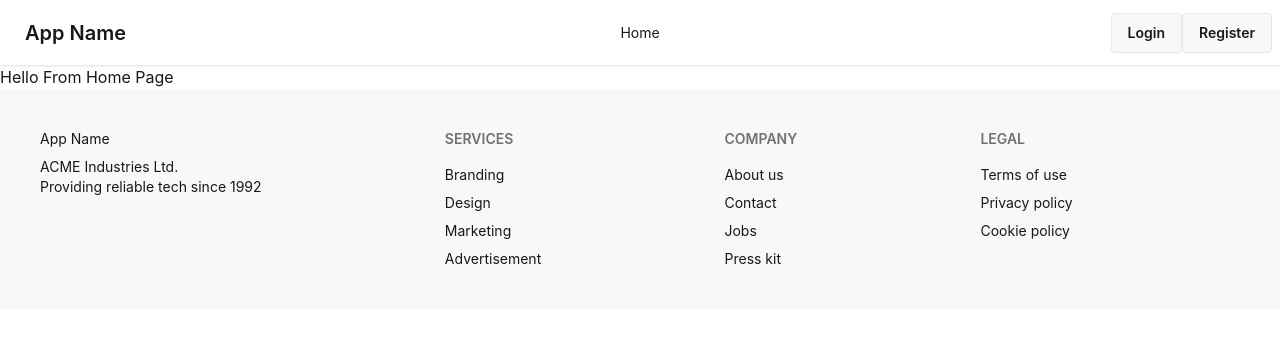
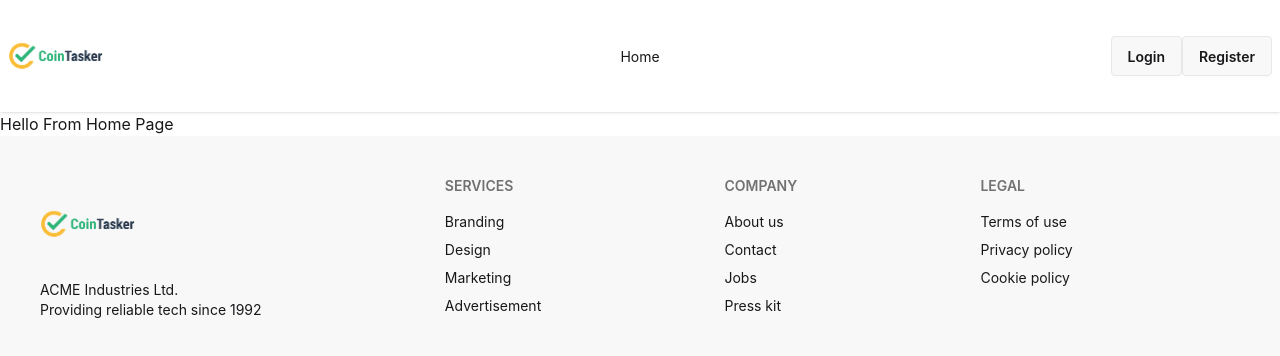
Before and after one commit to jihanurrahman33/CoinTasker---Micro-Tasking-Platform-Client, a React (Vite) app: page / in a window 1280 px wide. Shown: the top 356 px of the page. Built offline with nearby package versions, Linux system fonts and the light colour scheme; no server answers.

Commit message:
feat: add Logo component for branding in the application

```diff
--- a/src/components/shared/Footer/Footer.jsx
+++ b/src/components/shared/Footer/Footer.jsx
@@ -1,9 +1,11 @@
 import React from "react";
+
+import Logo from "../Logo/Logo";
 
 const Footer = () => {
   return <footer className="footer sm:footer-horizontal bg-base-200 text-base-content p-10">
   <aside>
-    <p>App Name</p>
+    <Logo />
     <p>
       ACME Industries Ltd.
       <br />
--- /dev/null
+++ b/src/components/shared/Logo/Logo.jsx
@@ -0,0 +1,17 @@
+import React from "react";
+import { Link } from "react-router";
+import logoImg from "../../../assets/logo.png";
+
+const Logo = () => {
+  return (
+    <Link to="/" className="flex items-center gap-2">
+      <img
+        src={logoImg}
+        alt="CoinTasker Logo"
+        className="w-24 h-auto object-contain"
+      />
+    </Link>
+  );
+};
+
+export default Logo;
--- a/src/components/shared/NavBar/NavBar.jsx
+++ b/src/components/shared/NavBar/NavBar.jsx
@@ -2,6 +2,7 @@ import React, { use } from "react";
 import { Link } from "react-router";
 import { AuthContext } from "../../../contexts/AuthContext/AuthContext";
 import AvailableCoin from "../Buttons/AvailableCoin";
+import Logo from "../Logo/Logo";
 
 const NavBar = () => {
   const { user, logOut } = use(AuthContext);
@@ -47,7 +48,7 @@ const NavBar = () => {
               {links}
             </ul>
           </div>
-          <a className="btn btn-ghost text-xl">App Name</a>
+          <Logo />
         </div>
         <div className="navbar-center hidden lg:flex">
           <ul className="menu menu-horizontal px-1">{links}</ul>
--- a/src/layouts/DashboardLayout.jsx
+++ b/src/layouts/DashboardLayout.jsx
@@ -16,6 +16,7 @@ import useRole from "../hooks/useRole";
 import useAuth from "../hooks/useAuth";
 import Footer from "../components/shared/Footer/Footer";
 import AvailableCoin from "../components/shared/Buttons/AvailableCoin";
+import Logo from "../components/shared/Logo/Logo";
 
 const DashboardLayout = () => {
   const { role, roleLoading } = useRole();
@@ -116,7 +117,7 @@ const DashboardLayout = () => {
             </svg>
           </label>
           <div className="px-4 flex justify-between items-center w-full">
-            <div className="font-bold text-lg">CoinTasker</div>
+            <Logo />
             <div className="flex items-center gap-4">
               {/* Available Coin - Only for Buyer/Worker */}
               {(role === "worker" || role === "buyer") && <AvailableCoin />}
```
Also changed, not shown: src/assets/logo.png (added).
